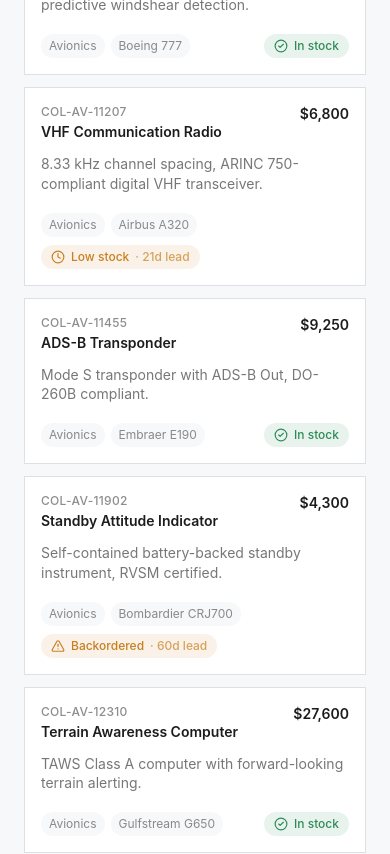
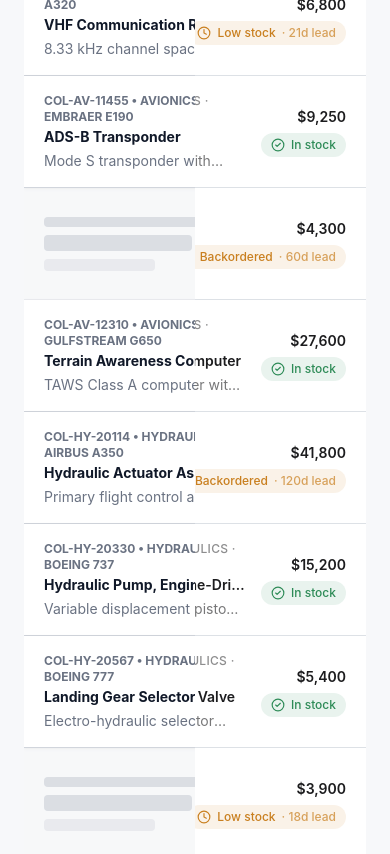
Before and after one commit to rcrabt1/aerospace-portal, a React (Vite) app: page / in a window 390 px wide. Shown: the part 774-1628 px from the top of the page. Built offline with nearby package versions, Linux system fonts and the light colour scheme.

Commit message:
Add legacy-vs-redesigned drag lens with synced pointer-based drag

```diff
--- /dev/null
+++ b/src/components/catalog/CompareLens.jsx
@@ -0,0 +1,81 @@
+import { useCallback, useEffect, useRef, useState } from 'react';
+import { GripVertical } from 'lucide-react';
+import LegacyResultsGrid from './LegacyResultsGrid.jsx';
+import RedesignedResultsGrid from './RedesignedResultsGrid.jsx';
+
+export default function CompareLens({ results }) {
+  const containerRef = useRef(null);
+  const [position, setPosition] = useState(50);
+  const [isDragging, setIsDragging] = useState(false);
+
+  const updatePosition = useCallback((clientX) => {
+    const rect = containerRef.current.getBoundingClientRect();
+    const pct = ((clientX - rect.left) / rect.width) * 100;
+    setPosition(Math.min(100, Math.max(0, pct)));
+  }, []);
+
+  useEffect(() => {
+    if (!isDragging) return undefined;
+
+    const handleMove = (e) => updatePosition(e.clientX);
+    const handleUp = () => setIsDragging(false);
+
+    window.addEventListener('pointermove', handleMove);
+    window.addEventListener('pointerup', handleUp);
+    window.addEventListener('pointercancel', handleUp);
+    return () => {
+      window.removeEventListener('pointermove', handleMove);
+      window.removeEventListener('pointerup', handleUp);
+      window.removeEventListener('pointercancel', handleUp);
+    };
+  }, [isDragging, updatePosition]);
+
+  const handlePointerDown = (e) => {
+    updatePosition(e.clientX);
+    setIsDragging(true);
+  };
+
+  return (
+    <div>
+      <div className="flex items-center gap-2 px-1 pt-4 text-xs text-chrome/50">
+        <GripVertical className="h-3.5 w-3.5" />
+        Drag the divider to compare the legacy portal against the redesign.
+      </div>
+      <div
+        ref={containerRef}
+        className="relative mt-3 select-none border-y border-hairline"
+      >
+        <div className="absolute left-3 top-3 z-20 rounded-full bg-gray-700 px-3 py-1 text-xs font-semibold uppercase tracking-wide text-white shadow">
+          Legacy
+        </div>
+        <div className="absolute right-3 top-3 z-20 rounded-full bg-accent px-3 py-1 text-xs font-semibold uppercase tracking-wide text-white shadow">
+          Redesigned
+        </div>
+
+        <RedesignedResultsGrid results={results} />
+
+        <div
+          className="absolute inset-0"
+          style={{ clipPath: `inset(0 ${100 - position}% 0 0)` }}
+        >
+          <LegacyResultsGrid results={results} />
+        </div>
+
+        <div
+          className="absolute inset-y-0 z-10 flex w-0 justify-center"
+          style={{ left: `${position}%` }}
+        >
+          <div className="h-full w-0.5 bg-chrome" />
+          <button
+            type="button"
+            aria-label="Drag to compare legacy and redesigned catalog"
+            onPointerDown={handlePointerDown}
+            className="sticky top-1/2 flex h-9 w-9 shrink-0 -translate-x-1/2 -translate-y-1/2 cursor-col-resize touch-none items-center justify-center rounded-full border border-hairline bg-white shadow-md"
+          >
+            <GripVertical className="h-4 w-4 text-chrome/60" />
+          </button>
+        </div>
+      </div>
+    </div>
+  );
+}
--- /dev/null
+++ b/src/components/catalog/LegacyResultsGrid.jsx
@@ -0,0 +1,61 @@
+import { Star } from 'lucide-react';
+
+const STOCK_LABEL = {
+  'in-stock': { text: 'In Stock', className: 'text-green-600' },
+  'low-stock': { text: 'Low Stock', className: 'text-yellow-600' },
+  backordered: { text: 'Backordered', className: 'text-red-600' },
+};
+
+function SkeletonCard() {
+  return (
+    <div className="flex h-28 animate-pulse items-center gap-4 border-b border-gray-200 bg-gray-50 px-5">
+      <div className="min-w-0 flex-1">
+        <div className="h-2.5 w-40 rounded bg-gray-300" />
+        <div className="mt-2 h-4 w-2/3 rounded bg-gray-300" />
+        <div className="mt-2 h-3 w-1/2 rounded bg-gray-200" />
+      </div>
+      <div className="flex shrink-0 flex-col items-end gap-2">
+        <div className="h-4 w-14 rounded bg-gray-300" />
+        <div className="h-3 w-16 rounded bg-gray-200" />
+      </div>
+    </div>
+  );
+}
+
+function LegacyCard({ part }) {
+  const stock = STOCK_LABEL[part.stock];
+  return (
+    <div className="flex h-28 items-center gap-4 border-b border-gray-300 bg-white px-5 shadow-sm">
+      <div className="min-w-0 flex-1">
+        <p className="text-xs font-bold uppercase text-gray-500">
+          {part.id} &bull; {part.category} &bull; {part.platform}
+        </p>
+        <h3 className="mt-0.5 truncate text-sm font-bold text-gray-900">{part.name}</h3>
+        <p className="mt-1 line-clamp-1 text-sm text-gray-500">{part.description}</p>
+      </div>
+      <div className="flex shrink-0 flex-col items-end gap-1">
+        <span className="text-sm font-bold text-gray-900">${part.price.toLocaleString()}</span>
+        <p className={`text-xs font-semibold ${stock.className}`}>{stock.text}</p>
+        <button type="button" disabled className="inline-flex items-center gap-1 text-xs text-gray-400">
+          <Star className="h-3 w-3" />
+          Favorite
+        </button>
+      </div>
+    </div>
+  );
+}
+
+export default function LegacyResultsGrid({ results }) {
+  return (
+    <div className="bg-gray-100">
+      {results.map((part, i) =>
+        i % 5 === 4 ? <SkeletonCard key={part.id} /> : <LegacyCard key={part.id} part={part} />
+      )}
+      {results.length === 0 && (
+        <p className="flex h-28 items-center justify-center text-sm text-gray-500">
+          No parts match those filters.
+        </p>
+      )}
+    </div>
+  );
+}
--- a/src/components/catalog/PartCard.jsx
+++ b/src/components/catalog/PartCard.jsx
@@ -2,24 +2,18 @@
 
 export default function PartCard({ part }) {
   return (
-    <div className="flex flex-col gap-3 border border-hairline bg-white p-4">
-      <div className="flex items-start justify-between gap-2">
-        <div>
-          <p className="text-xs font-medium uppercase tracking-wide text-chrome/50">
-            {part.id}
-          </p>
-          <h3 className="mt-0.5 text-sm font-semibold text-chrome">{part.name}</h3>
-        </div>
+    <div className="flex h-28 items-center gap-4 border-b border-hairline bg-white px-5">
+      <div className="min-w-0 flex-1">
+        <p className="text-xs font-medium uppercase tracking-wide text-chrome/50">
+          {part.id} · {part.category} · {part.platform}
+        </p>
+        <h3 className="mt-0.5 truncate text-sm font-semibold text-chrome">{part.name}</h3>
+        <p className="mt-1 line-clamp-1 text-sm text-chrome/60">{part.description}</p>
+      </div>
+      <div className="flex shrink-0 flex-col items-end gap-1.5">
         <span className="whitespace-nowrap text-sm font-semibold text-chrome">
           ${part.price.toLocaleString()}
         </span>
-      </div>
-      <p className="text-sm leading-snug text-chrome/60">{part.description}</p>
-      <div className="mt-auto flex flex-wrap items-center justify-between gap-2 pt-2">
-        <div className="flex flex-wrap gap-1.5 text-xs text-chrome/50">
-          <span className="rounded-full bg-surface px-2 py-1">{part.category}</span>
-          <span className="rounded-full bg-surface px-2 py-1">{part.platform}</span>
-        </div>
         <StockBadge stock={part.stock} leadTimeDays={part.leadTimeDays} />
       </div>
     </div>
--- /dev/null
+++ b/src/components/catalog/RedesignedResultsGrid.jsx
@@ -0,0 +1,16 @@
+import PartCard from './PartCard.jsx';
+
+export default function RedesignedResultsGrid({ results }) {
+  return (
+    <div className="bg-white">
+      {results.map((part) => (
+        <PartCard key={part.id} part={part} />
+      ))}
+      {results.length === 0 && (
+        <p className="flex h-28 items-center justify-center text-sm text-chrome/50">
+          No parts match those filters.
+        </p>
+      )}
+    </div>
+  );
+}
--- a/src/pages/CatalogPage.jsx
+++ b/src/pages/CatalogPage.jsx
@@ -1,7 +1,7 @@
 import { useMemo, useState } from 'react';
 import { Search } from 'lucide-react';
 import { CATEGORIES, PLATFORMS, PARTS } from '../data/parts.js';
-import PartCard from '../components/catalog/PartCard.jsx';
+import CompareLens from '../components/catalog/CompareLens.jsx';
 
 const AVAILABILITY_OPTIONS = [
   { value: 'all', label: 'All availability' },
@@ -82,17 +82,7 @@
         {results.length} {results.length === 1 ? 'part' : 'parts'}
       </p>
 
-      <div className="mt-3 grid grid-cols-1 gap-3 sm:grid-cols-2 lg:grid-cols-3">
-        {results.map((part) => (
-          <PartCard key={part.id} part={part} />
-        ))}
-      </div>
-
-      {results.length === 0 && (
-        <p className="mt-10 text-center text-sm text-chrome/50">
-          No parts match those filters.
-        </p>
-      )}
+      <CompareLens results={results} />
     </div>
   );
 }
```
